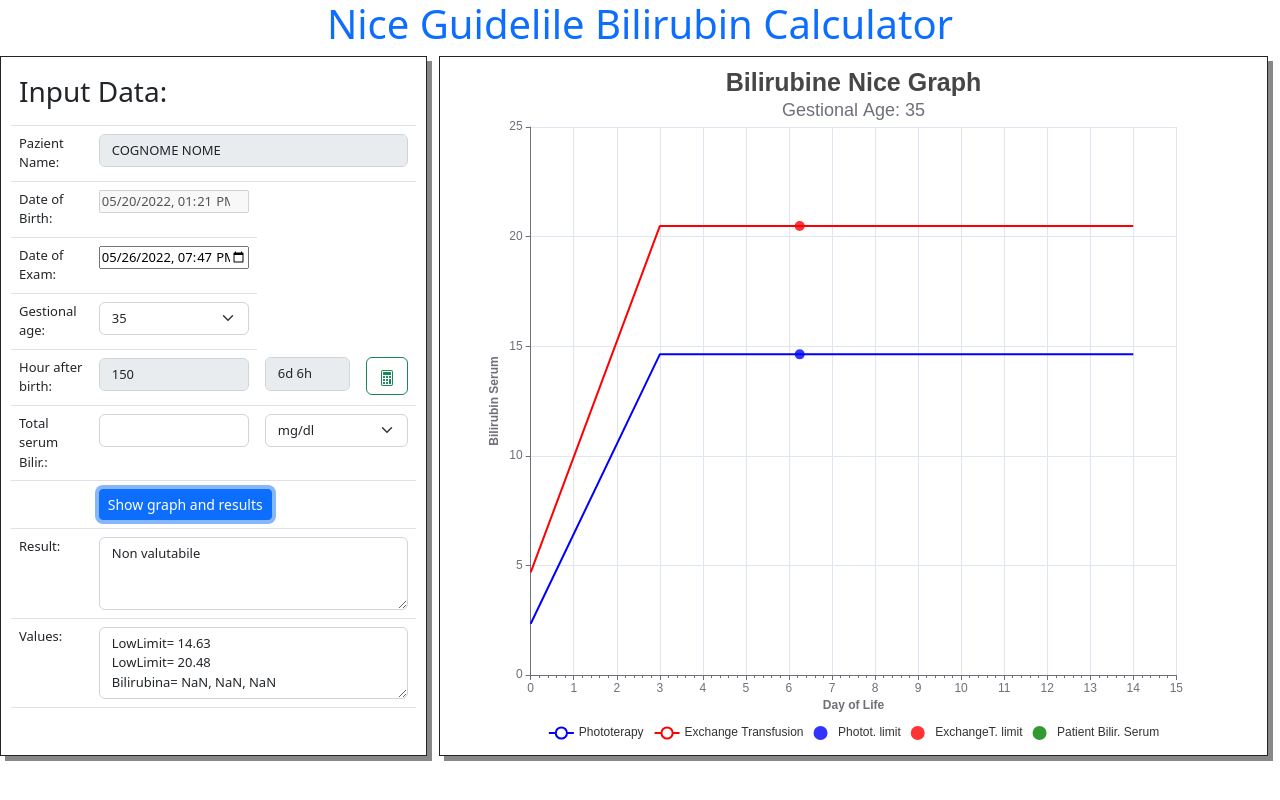
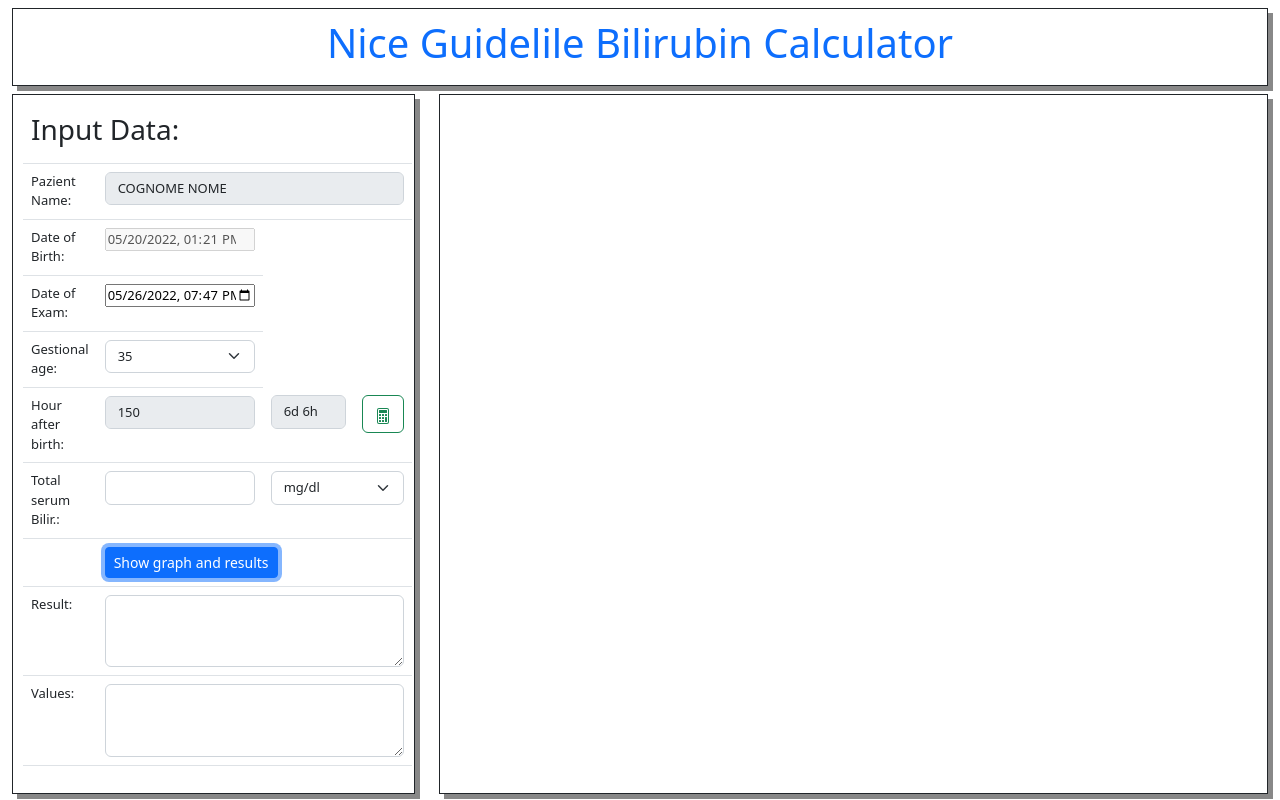
Before and after one commit to Alby2901/webapps1, a plain HTML site: page bilinice/index.html in a window 1280 px wide. Both pictures are taken after a click on the button "Show graph and results". Drawn offline with nearby package versions, Linux system fonts and the light colour scheme.

Commit message:
20220526-01

```diff
--- a/bilinice/functions.js
+++ b/bilinice/functions.js
@@ -39,7 +39,62 @@ function getInputDataFromQueryString() {
     dataObj.pazDataNascCompl = urlParams.get('pazdnas');
     dataObj.pazEtaGest = urlParams.get('pazeg');
     dataObj.esameUnitMis = urlParams.get('examumis');
+    dataObj.dateOfBirth = dayjs(dataObj.pazDataNascCompl, "YYYYMMDDmmss");
 
+}
+
+//----------------------------------------------
+// Function to check value are correct for calculation
+// work direct on dataObj
+//
+function validate() {
+
+    // let text = "";
+    const lang = dataObj.lang;
+
+    const dateBorn = dayjs(dataObj.pazDataNascCompl, "YYYYMMDDmmss");
+    const dateExam = dataObj.dateOfExam;
+
+    // check dateBorn > dateExam
+    if (dateBorn > dateExam) {
+        alert(languageTerms[lang].invaliddate);
+        return false;
+    }
+
+    // check dateExam-dateBirn > 336 (protol apply between 0 and 14 day)
+    if (dateExam.diff(dateBorn, 'hour', true) > 14 * 24) {
+        alert(languageTerms[lang].tooold);
+        return false;
+    }
+
+    // check dateExam > today
+    if (dateExam > dayjs()) {
+        alert(languageTerms[lang].invalidexamdate);
+        return false;
+    }
+
+    // check dateExam > today
+    if ((isNaN(Number(dataObj.bilirubinaSerum))) || (dataObj.bilirubinaSerum == "")) {
+        alert(languageTerms[lang].nullexam);
+        return false;
+    }
+
+    // check dateExam > today
+    if (isNaN(dataObj.pazEtaGest)) {
+        alert(languageTerms[lang].invalideg);
+        alert()
+        return false;
+    }
+
+    return true;
+}
+
+//----------------------------------------------
+// Function to check value are correct for calculation
+// work direct on dataObj
+//
+function updDtaObjBilir() {
+    dataObj.bilirubinaSerum = Number(document.getElementById('totalSerumBili').value);
 }
 
 //----------------------------------------------
@@ -106,7 +161,8 @@ function dateJsObj_2_DateTimeFieldString(date) {
 function calcHourBirthExam(stringDate, objDatejs) {
     const date1 = dayjs(stringDate, "YYYYMMDDmmss")                     // convert date in dayJS obj
     const date2 = dayjs(objDatejs);                                     // convert date in dayJS obj (may not be necessary)
-    const hourBirthExam = Math.round(date2.diff(date1, 'hour', true));  // calculate hours diff in hours (float then round)
+    const datediff = date2.diff(date1, 'hour', true)
+    const hourBirthExam = Math.floor(datediff);  // calculate hours diff in hours (float then round)
     return hourBirthExam
 };
 
@@ -360,8 +416,15 @@ function calcolaValori() {
     // console.log('Siamo in "calcola valori"'); alert('Siamo in "calcola valori"');
     const date1 = document.getElementById('DayTimeofBirth').value
     const date2 = document.getElementById('DayTimeofExam').value
-    console.log('date1 in calc val= ' + date1);
-    console.log('date1 in calc val= ' + date1);
+    console.log('calcolaValori date1= ' + date1);
+    console.log('calcolaValori date2= ' + date2);
+
+    dataObj.dateOfExam = date2;
+    console.log("calcolaValori dataObj1= " + JSON.stringify(dataObj, null, 4));
+
+    dataObj.dateOfExam = dayjs(date2);
+    console.log("calcolaValori dataObj2= " + JSON.stringify(dataObj, null, 4));
+
     document.getElementById('hourAfterBirth').value = calcHourBirthExam(date1, date2);
     document.getElementById('dayHourAfterBirth').value = calcDiffDayHour(date1, date2);
 
@@ -447,6 +510,8 @@ function calcTextResult(resultNum) {
 //  function to draw graph
 //
 function onClickBtnShowGraph() {
+    if (validate()) {
+
         // console.log('Siamo in "disGraf"'); alert('Siamo in "disGraf"');
         const hourAfterBirth = document.getElementById('hourAfterBirth').value;
         const pazEtaGest = document.getElementById('pazEtaGest').value;
@@ -474,17 +539,18 @@ function onClickBtnShowGraph() {
         document.getElementById('result').value = resultText;
 
         let lowLimit = (pazEtaGest == '38') ? dataLinesGraph[6] : dataLinesGraph[4];
-    lowLimit = (examUnit === 'mg/dl') ? roundToDigit(lowLimit / MMOL2MGDL, 2 ) : lowLimit;
+        lowLimit = (examUnit === 'mg/dl') ? roundToDigit(lowLimit / MMOL2MGDL, 2) : lowLimit;
         const lowLimitstr = "LowLimit= " + lowLimit;
 
         let hightLimit = ((pazEtaGest == '38') ? dataLinesGraph[7] : dataLinesGraph[5]);
         hightLimit = (examUnit === 'mg/dl') ? roundToDigit(hightLimit / MMOL2MGDL, 2) : hightLimit;
-    const hightLimitstr = "LowLimit= " + hightLimit;
+        const hightLimitstr = "HightLimit= " + hightLimit;
 
         totalSerumBili = (examUnit === 'mg/dl') ? totalSerumBili / MMOL2MGDL : totalSerumBili;
         const totalSerumBili_00_06 = roundToDigit(totalSerumBili + totalSerumBili * TOLLERANCE_0_6, 2);
         const totalSerumBili_06_12 = roundToDigit(totalSerumBili + totalSerumBili * TOLLERANCE_6_12, 2);
-    const totalSerumBilistr = "Bilirubina= " + totalSerumBili + ", " + totalSerumBili_00_06 + ", " + totalSerumBili_06_12
+        const totalSerumBilistr = "Bilirubin (val, +5%, +10%)= " + totalSerumBili + ", " + totalSerumBili_00_06 + ", " + totalSerumBili_06_12
 
         document.getElementById('value').value = lowLimitstr + '\n' + hightLimitstr + '\n' + totalSerumBilistr;
+    }
 };
--- a/bilinice/index.html
+++ b/bilinice/index.html
@@ -36,12 +36,13 @@
 
 </head>
 
-<body class="fontsize">
-
-    <header class="container-fluid">
+<body class="mt-2 fontsize">
+    <header class="mb-2 container-fluid">
         <div class="row">
-            <div class="col">
-                <h1 class="text-center text-primary">Nice Guidelile Bilirubin Calculator</h1>
+            <div class="col-12">
+                <div id="top" class="shadowbox">
+                    <h1 class="text-center text-primary">Nice Guidelile Bilirubin Calculator</h1>
+                </div>
             </div>
         </div>
     </header>
@@ -57,8 +58,8 @@
     <div id="container" class="container-fluid">
         <div class="row">
             <!-- left side for data and button -->
-            <aside class="col-4 shadowbox">
-                <form>
+            <aside class="col-4">
+                <form class="minhight shadowbox">
                     <table class="table">
                         <tbody>
                             <!-- Patient Name -->
@@ -309,8 +310,8 @@
             </aside>
 
             <!-- space for graph -->
-            <main id="maincontent" class="col-8" >
-                <div id="main" style=" height:700px" class="shadowbox"></div>
+            <main id="maincontent" class="col-8">
+                <div id="main" class="minhight shadowbox"></div>
                 <!-- <div id=" main"></div> -->
                 <!-- <script type="text/javascript" src="graficolinearenew.js"></script> -->
             </main>
--- a/bilinice/main.css
+++ b/bilinice/main.css
@@ -25,3 +25,12 @@
     box-shadow: 5px 5px #888888;
 
 }
+
+.minhight {
+    min-height:700px;
+}
+
+.marg1 {
+    margin-bottom: 10px;
+    margin-right: 5px;
+}
--- a/bilinice/main.js
+++ b/bilinice/main.js
@@ -16,7 +16,7 @@ const MGDL_PRECISION = 2;
 const TOLLERANCE_0_6 = 0.05;
 const TOLLERANCE_6_12 = 0.10;
 const MMOL2MGDL = 17.09;
-const dataObj = { lang: '', pazCognome: '', pazNome: '', pazDataNascCompl: '', pazEtaGest: 0, esameUnitMis: '', hourBirthExam: 0, diffDayHour: '', bilirubinaSerum: 0 };
+const dataObj = { lang: '', pazCognome: '', pazNome: '', pazDataNascCompl: '', pazEtaGest: 0, esameUnitMis: '', hourBirthExam: 0, diffDayHour: '', bilirubinaSerum: 0, dateOfExam: dayjs(), dateOfBirth:'' };
 
 // Object with terms in different language
 const languageTerms = {
@@ -105,6 +105,7 @@ document.addEventListener('DOMContentLoaded', () => {
     document.getElementById('calcButton').addEventListener("click", () => { calcolaValori() });
     document.getElementById('resultButton').addEventListener("click", () => { onClickBtnShowGraph() });
     document.getElementById('DayTimeofExam').addEventListener("change", () => { calcolaValori() });
+    document.getElementById('totalSerumBili').addEventListener("change", () => { updDtaObjBilir() });
 
     // read parameter from query string and set value in inpuput data obj
     getInputDataFromQueryString();
@@ -128,14 +129,14 @@ document.addEventListener('DOMContentLoaded', () => {
 
 
     // Test functions
-    let testlang = "";
+    // let testlang = "";
 
-    testlang = "IT";
-    console.log(testlang + " App= " + languageTerms[testlang].app_name);
+    // testlang = "IT";
+    // console.log(testlang + " App= " + languageTerms[testlang].app_name);
 
-    testlang = "EN";
-    console.log(testlang + " App= " + languageTerms[testlang].app_name);
+    // testlang = "EN";
+    // console.log(testlang + " App= " + languageTerms[testlang].app_name);
 
-    console.log("Arrotonda 2.005 = " + roundToDigit(2.005, 2));
+    // console.log("Arrotonda 2.005 = " + roundToDigit(2.005, 2));
 
 });
--- /dev/null
+++ b/bilinice/tests/indextest.html
@@ -0,0 +1,72 @@
+<!DOCTYPE html>
+<html>
+
+<head>
+    <meta charset='utf-8'>
+
+    <meta http-equiv='X-UA-Compatible' content='IE=edge'>
+    <title>Bilirubina Nice</title>
+    <meta name='viewport' content='width=device-width, initial-scale=1'>
+
+    <!-- bootstrap -->
+    <!-- Caricamento da remoto -->
+    <!-- <link href="https://cdn.jsdelivr.net/npm/bootstrap@5.1.3/dist/css/bootstrap.min.css" rel="stylesheet"
+            integrity="sha384-1BmE4kWBq78iYhFldvKuhfTAU6auU8tT94WrHftjDbrCEXSU1oBoqyl2QvZ6jIW3" crossorigin="anonymous"> -->
+
+    <!-- Caricamento da locale -->
+    <link href="css/bootstrap.min.css" rel="stylesheet">
+
+    <!-- main.css -->
+    <link rel='stylesheet' type='text/css' media='screen' href='main.css'>
+
+    <!-- Day.js -->
+    <!-- Caricamento da remoto -->
+    <!-- <script src="https://unpkg.com/dayjs@1.8.21/dayjs.min.js"></script> -->
+    <!-- Caricamento da locale -->
+    <script src="dayjs/dayjs.min.js"></script>
+
+    <!-- Echarts -->
+    <link rel='stylesheet' type='text/css' media='screen' href='index.html'>
+    <!-- Include the ECharts file you just downloaded -->
+    <script src="echarts.js"></script>
+
+    <!-- Javascript -->
+    <script defer src='functions.js'></script>
+    <script defer src='main.js'></script>
+
+</head>
+
+<body class="mt-2 fontsize">
+    <header class="mb-2 container-fluid">
+        <div class="row">
+            <div class="col-12 ">
+                <div id="top" class="shadowbox">
+                    <h1 class="text-center text-primary">Nice Guidelile Bilirubin Calculator</h1>
+                </div>
+            </div>
+        </div>
+    </header>
+
+    <div id="container" class="container-fluid">
+        <div class="row">
+            <!-- left side for data and button -->
+            <aside class="col-4">
+                <div id="aside" class="minhight shadowbox"></div>
+            </aside>
+            <!-- space for graph -->
+            <main id="maincontent" class="col-8">
+                <div id="main" class="minhight shadowbox"></div>
+                <!-- <div id=" main"></div> -->
+                <!-- <script type="text/javascript" src="graficolinearenew.js"></script> -->
+            </main>
+        </div>
+    </div>
+
+    <!-- bootstrap -->
+    <script src="js/bootstrap.min.js"></script>
+    <!-- <script src="https://cdn.jsdelivr.net/npm/bootstrap@5.1.3/dist/js/bootstrap.min.js"
+        integrity="sha384-QJHtvGhmr9XOIpI6YVutG+2QOK9T+ZnN4kzFN1RtK3zEFEIsxhlmWl5/YESvpZ13"
+        crossorigin="anonymous"></script> -->
+</body>
+
+</html>
```
Also changed, not shown: bilinice/tests/main_old.css (renamed from bilinice/main_old.css). Lines whose indentation alone changed are shown as unchanged.
